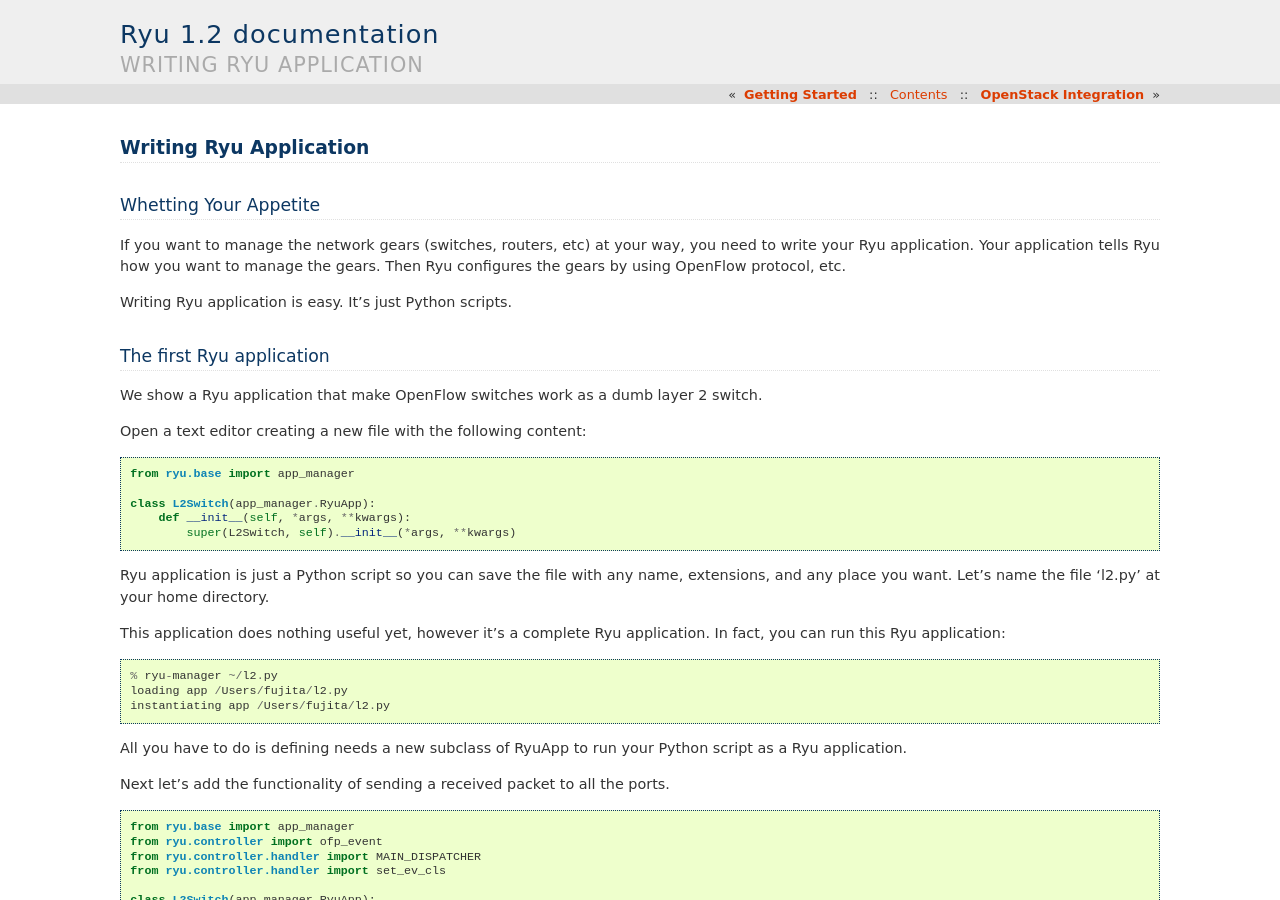
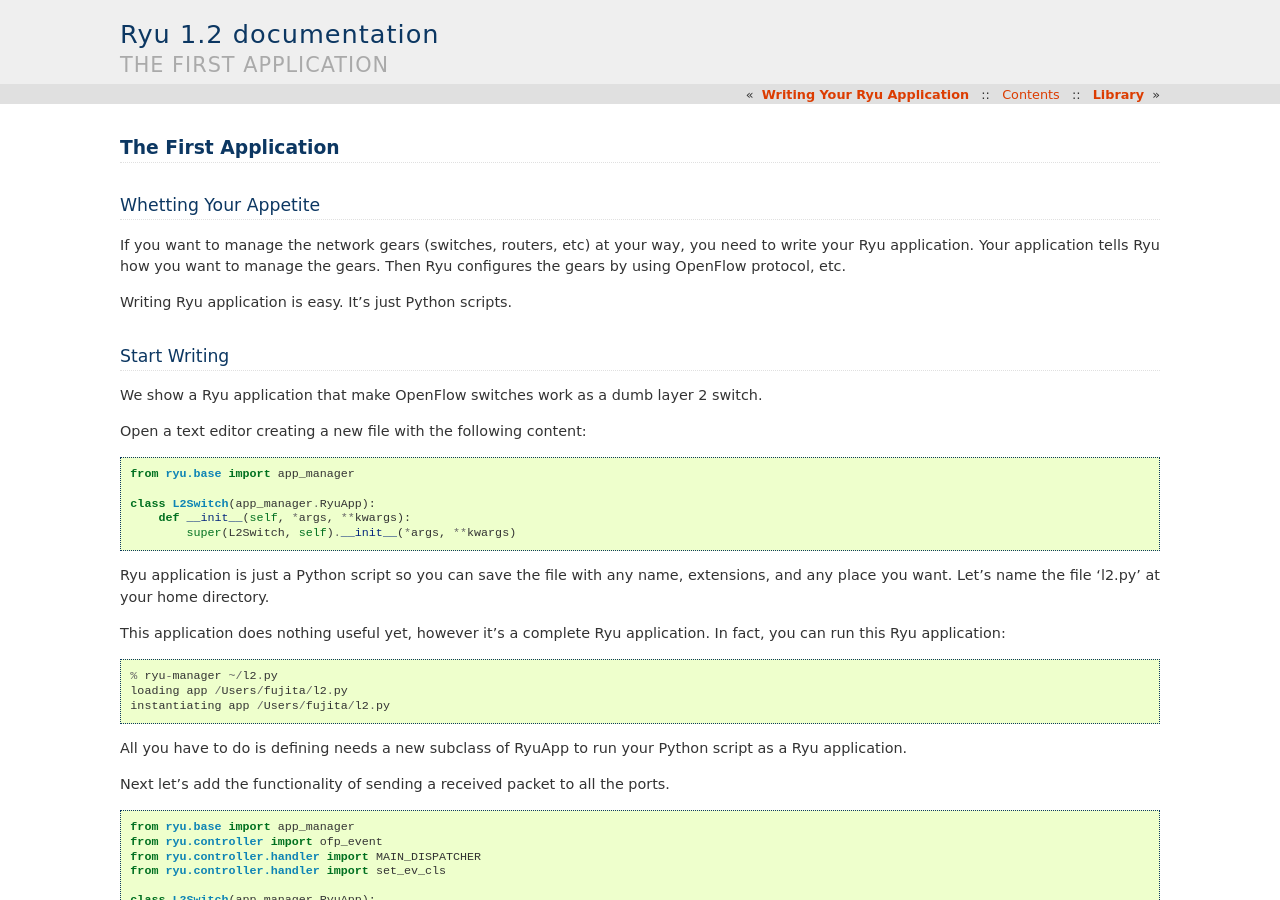
Before and after one commit to faucetsdn/ryu, a Sphinx documentation site: the page built from doc/source/writing_ryu_app.rst, in a window 1280 px wide and 900 px high. Built offline with Sphinx 7.4.7, drawn with Linux system fonts in a browser that asks for light colours; some of the changed text lies outside the part shown.

Commit message:
doc: rearrange top page
Rearrange the top page in the following way:

- Getting Started
- Cloud Integration (OpenStack only for now)
- Developing Your App

Signed-off-by: FUJITA Tomonori <fujita.tomonori@lab.ntt.co.jp>

```diff
--- a/doc/source/index.rst
+++ b/doc/source/index.rst
@@ -13,9 +13,8 @@
    :maxdepth: 2
 
    getting_started.rst
-   writing_ryu_app.rst
    openstack.rst
-   library.rst
+   developing.rst
 
 Indices and tables
 ==================
--- a/doc/source/writing_ryu_app.rst
+++ b/doc/source/writing_ryu_app.rst
@@ -1,6 +1,6 @@
-***********************
-Writing Ryu Application
-***********************
+*********************
+The First Application
+*********************
 
 Whetting Your Appetite
 ======================
@@ -13,8 +13,8 @@
 Writing Ryu application is easy. It's just Python scripts.
 
 
-The first Ryu application
-=========================
+Start Writing
+=============
 
 We show a Ryu application that make OpenFlow switches work as a dumb
 layer 2 switch.
```
Also changed, not shown: doc/source/developing.rst (added, +9 -0 lines).
